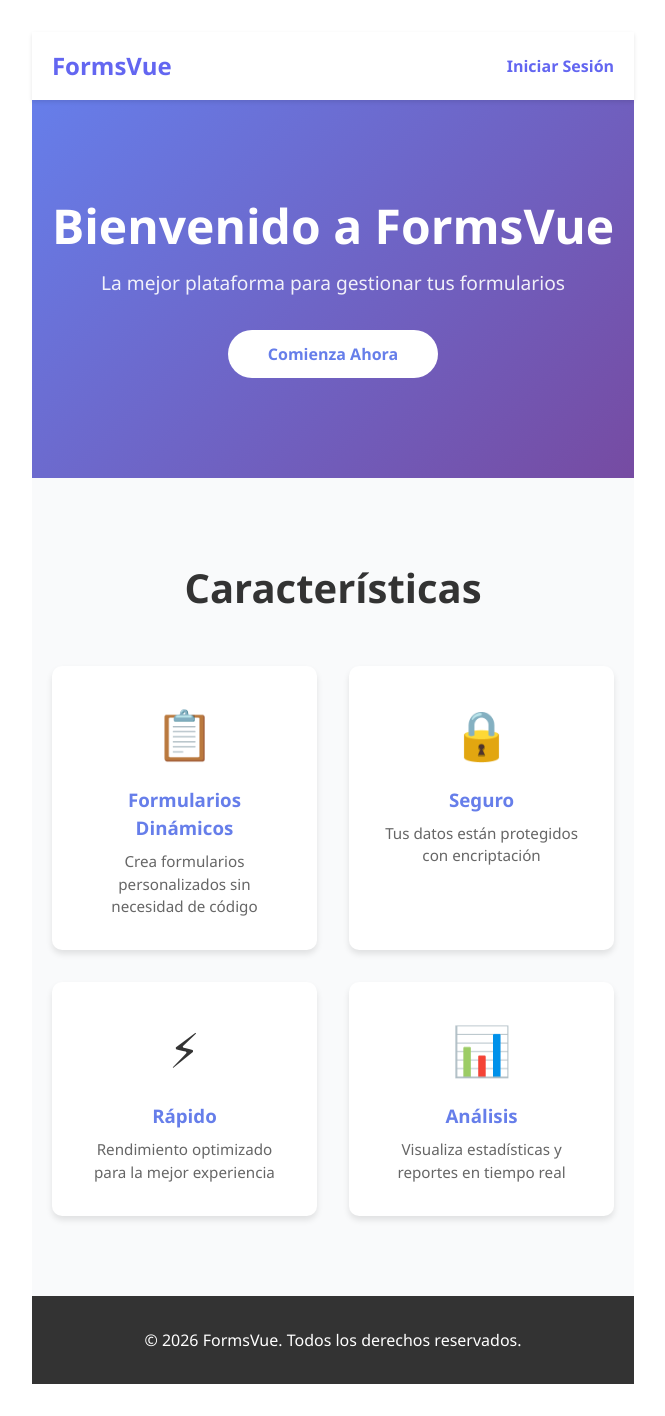
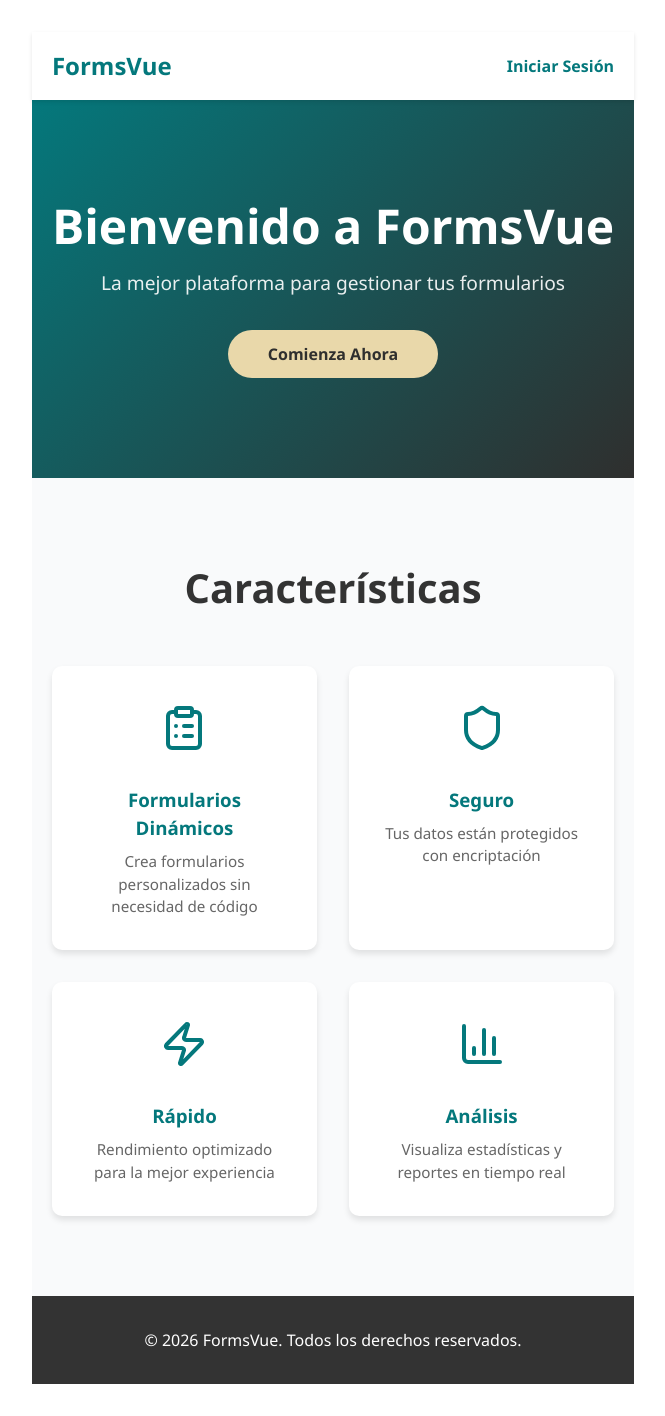
Before and after one commit to GabrielAnaya25/Forms-Vue, a Vue app: page / in a window 1280 px wide. Shown: the whole page, without its empty margins (307-972 px from the left). Built offline with nearby package versions, Linux system fonts and the light colour scheme; the HTML template or start-up script is replaced by a standard one.

Commit message:
feat: Integrar Lucide icons y estandarizar paleta de colores

```diff
--- a/package.json
+++ b/package.json
@@ -9,6 +9,7 @@
     "preview": "vite preview"
   },
   "dependencies": {
+    "lucide-vue-next": "^0.563.0",
     "vue": "^3.5.24",
     "vue-router": "^4.6.4"
   },
--- a/src/pages/Landing.vue
+++ b/src/pages/Landing.vue
@@ -20,22 +20,30 @@
         <h2>Características</h2>
         <div class="features-grid">
           <div class="feature-card">
-            <div class="feature-icon">📋</div>
+            <div class="feature-icon">
+              <ClipboardList :size="48" />
+            </div>
             <h3>Formularios Dinámicos</h3>
             <p>Crea formularios personalizados sin necesidad de código</p>
           </div>
           <div class="feature-card">
-            <div class="feature-icon">🔒</div>
+            <div class="feature-icon">
+              <Shield :size="48" />
+            </div>
             <h3>Seguro</h3>
             <p>Tus datos están protegidos con encriptación</p>
           </div>
           <div class="feature-card">
-            <div class="feature-icon">⚡</div>
+            <div class="feature-icon">
+              <Zap :size="48" />
+            </div>
             <h3>Rápido</h3>
             <p>Rendimiento optimizado para la mejor experiencia</p>
           </div>
           <div class="feature-card">
-            <div class="feature-icon">📊</div>
+            <div class="feature-icon">
+              <BarChart3 :size="48" />
+            </div>
             <h3>Análisis</h3>
             <p>Visualiza estadísticas y reportes en tiempo real</p>
           </div>
@@ -52,6 +60,7 @@
 </template>
 
 <script setup>
+import { ClipboardList, Shield, Zap, BarChart3 } from 'lucide-vue-next'
 </script>
 
 <style scoped>
@@ -91,23 +100,23 @@
 .logo {
   font-size: 1.5rem;
   font-weight: 700;
-  color: #6366f1;
+  color: #04787c;
 }
 
 .login-btn {
-  color: #6366f1;
+  color: #04787c;
   text-decoration: none;
   font-weight: 600;
   transition: color 0.3s;
 }
 
 .login-btn:hover {
-  color: #4f46e5;
+  color: #2f2f2e;
 }
 
 /* Hero Section */
 .hero {
-  background: linear-gradient(135deg, #667eea 0%, #764ba2 100%);
+  background: linear-gradient(135deg, #04787c 0%, #2f2f2e 100%);
   color: white;
   padding: 100px 0;
   text-align: center;
@@ -126,8 +135,8 @@
 
 .cta-btn {
   display: inline-block;
-  background: #fff;
-  color: #667eea;
+  background: #e9d8aa;
+  color: #2f2f2e;
   padding: 12px 40px;
   border-radius: 50px;
   text-decoration: none;
@@ -138,6 +147,7 @@
 .cta-btn:hover {
   transform: translateY(-2px);
   box-shadow: 0 10px 20px rgba(0, 0, 0, 0.2);
+  background: #d4c8a0;
 }
 
 /* Features Section */
@@ -180,7 +190,11 @@
 
 .feature-card h3 {
   margin-bottom: 0.5rem;
-  color: #667eea;
+  color: #04787c;
+}
+
+.feature-icon {
+  color: #04787c;
 }
 
 .feature-card p {
--- a/src/pages/Login.vue
+++ b/src/pages/Login.vue
@@ -38,7 +38,14 @@
         </div>
 
         <button type="submit" class="submit-btn" :disabled="loading">
-          {{ loading ? 'Iniciando sesión...' : 'Iniciar Sesión' }}
+          <span v-if="loading" class="btn-content">
+            <Loader2 :size="18" class="spinner" />
+            Iniciando sesión...
+          </span>
+          <span v-else class="btn-content">
+            <LogIn :size="18" />
+            Iniciar Sesión
+          </span>
         </button>
 
         <div v-if="successMessage" class="success-message">
@@ -60,6 +67,7 @@
 
 <script setup>
 import { ref } from 'vue'
+import { Loader2, LogIn } from 'lucide-vue-next'
 
 const form = ref({
   email: '',
@@ -116,7 +124,7 @@ const handleLogin = async () => {
   display: flex;
   align-items: center;
   justify-content: center;
-  background: linear-gradient(135deg, #667eea 0%, #764ba2 100%);
+  background: linear-gradient(135deg, #04787c 0%, #2f2f2e 100%);
   font-family: 'Segoe UI', Tahoma, Geneva, Verdana, sans-serif;
 }
 
@@ -179,14 +187,14 @@ input[type="email"]:focus,
 input[type="password"]:focus,
 input[type="text"]:focus {
   outline: none;
-  border-color: #667eea;
+  border-color: #04787c;
 }
 
 input[type="checkbox"] {
   width: 18px;
   height: 18px;
   cursor: pointer;
-  accent-color: #667eea;
+  accent-color: #04787c;
 }
 
 .error {
@@ -196,8 +204,8 @@ input[type="checkbox"] {
 }
 
 .submit-btn {
-  background: linear-gradient(135deg, #667eea 0%, #764ba2 100%);
-  color: white;
+  background: linear-gradient(135deg, #04787c 0%, #2f2f2e 100%);
+  color: #e9d8aa;
   padding: 0.75rem;
   border: none;
   border-radius: 8px;
@@ -206,11 +214,35 @@ input[type="checkbox"] {
   cursor: pointer;
   transition: transform 0.2s, box-shadow 0.2s;
   margin-top: 0.5rem;
+  display: flex;
+  align-items: center;
+  justify-content: center;
+  gap: 0.5rem;
+}
+
+.btn-content {
+  display: flex;
+  align-items: center;
+  justify-content: center;
+  gap: 0.5rem;
+}
+
+.spinner {
+  animation: spin 1s linear infinite;
+}
+
+@keyframes spin {
+  from {
+    transform: rotate(0deg);
+  }
+  to {
+    transform: rotate(360deg);
+  }
 }
 
 .submit-btn:hover:not(:disabled) {
   transform: translateY(-2px);
-  box-shadow: 0 8px 15px rgba(102, 126, 234, 0.4);
+  box-shadow: 0 8px 15px rgba(4, 120, 124, 0.4);
 }
 
 .submit-btn:disabled {
@@ -235,13 +267,13 @@ input[type="checkbox"] {
 }
 
 .link {
-  color: #667eea;
+  color: #04787c;
   text-decoration: none;
   transition: color 0.3s;
 }
 
 .link:hover {
-  color: #764ba2;
+  color: #e9d8aa;
   text-decoration: underline;
 }
 
@@ -253,7 +285,7 @@ input[type="checkbox"] {
 }
 
 .signup-link a {
-  color: #667eea;
+  color: #04787c;
   text-decoration: none;
   font-weight: 600;
 }
```
Also changed, not shown: 1 other file (tests, documents, lock files or other folders).
